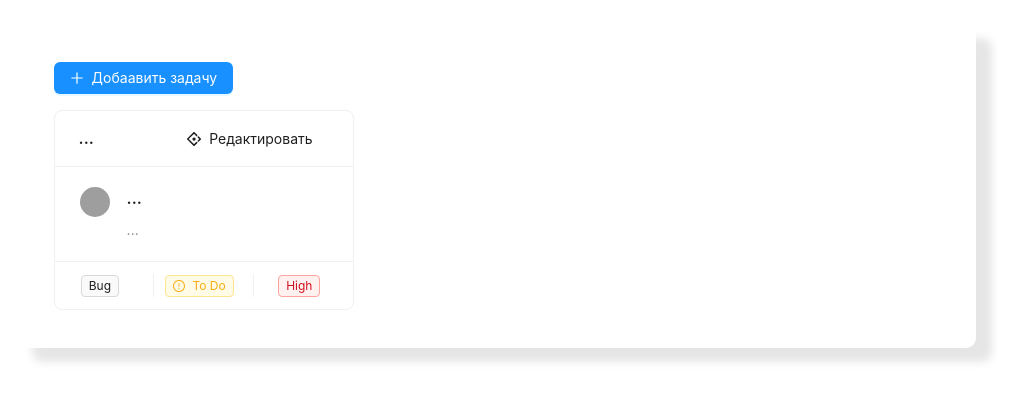
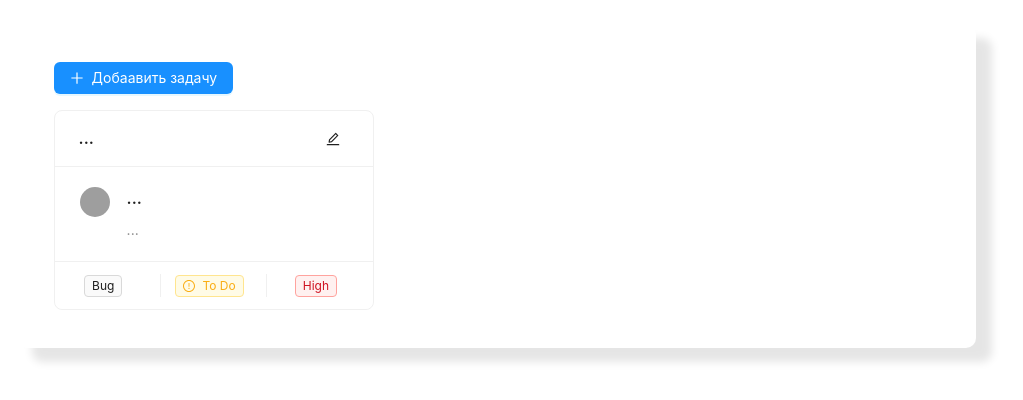
Before and after one commit to Karatel1968/T1, a React (Vite) app in the folder task_manager/: page / in a window 1280 px wide. Shown: the top 400 px of the page, without its empty margins (160-1183 px from the left). Built offline with nearby package versions, Linux system fonts and the light colour scheme; grey boxes are pictures that could not be loaded.

Commit message:
добавил другой значек для кнопки редактирования, почистил лишние строки

```diff
--- a/task_manager/src/components/TaskItem/TaskItem.tsx
+++ b/task_manager/src/components/TaskItem/TaskItem.tsx
@@ -1,8 +1,7 @@
 import type { Task } from "../../AboutTask/AboutTask"
 import { Avatar, Card } from 'antd';
-import { AntDesignOutlined } from '@ant-design/icons';
-import { Button, ConfigProvider, Space } from 'antd';
-//import { createStyles } from 'antd-style';
+import { EditOutlined  } from '@ant-design/icons';
+import { Button } from 'antd';
 import { useNavigate } from 'react-router-dom';
 import {Tag} from "antd";
 import {
@@ -43,16 +42,15 @@ const TaskItem: React.FC<{task: Task}> = ({task}) => {
   };
 
     return(
-        <Card style={{ width: 300 }}
+        <Card style={{ width: 320 }}
             title={task.title}
             extra={
                 <Button
                     type="text"
-                    icon={<AntDesignOutlined />}
+                    icon={<EditOutlined />}
                     onClick={() => navigate(`/task/${task.id}`)}
-                >
-                Редактировать
-                </Button>
+                />
+
             }
             actions={[<Tag color="default">{task.category}</Tag>,
             <Tag icon={getStatusIcon()} color={getStatusColor()}>{task.status}</Tag>,
--- a/task_manager/src/components/TaskList/TaskList.tsx
+++ b/task_manager/src/components/TaskList/TaskList.tsx
@@ -1,8 +1,6 @@
-import { useNavigate } from "react-router-dom";
 import { Flex, Space } from 'antd';
 import TaskItem from "../TaskItem/TaskItem";
 import { TaskCategory, TaskStatus, TaskPriority } from "../../AboutTask/AboutTask";
-import type { Task } from "../../AboutTask/AboutTask";
 import React from 'react';
 import { useTasks } from "../../TaskContext";
 import {PlusOutlined} from '@ant-design/icons';
--- a/task_manager/src/routes.tsx
+++ b/task_manager/src/routes.tsx
@@ -1,6 +1,4 @@
-import React from 'react';
 import { createBrowserRouter } from 'react-router-dom';
-import App from './App';
 import Home from './Pages/Home';
 import TaskPage from './Pages/TaskPage';
 
```
